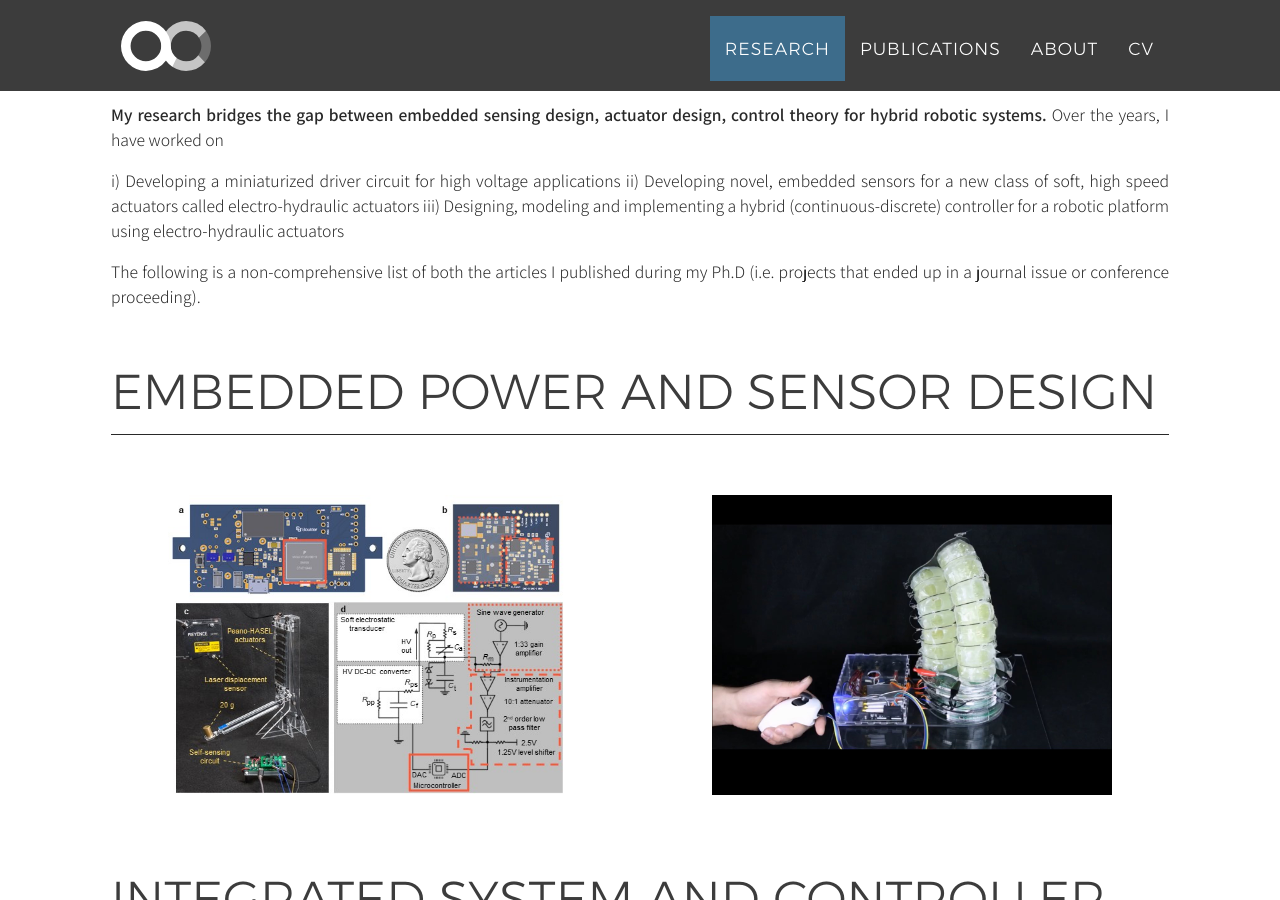
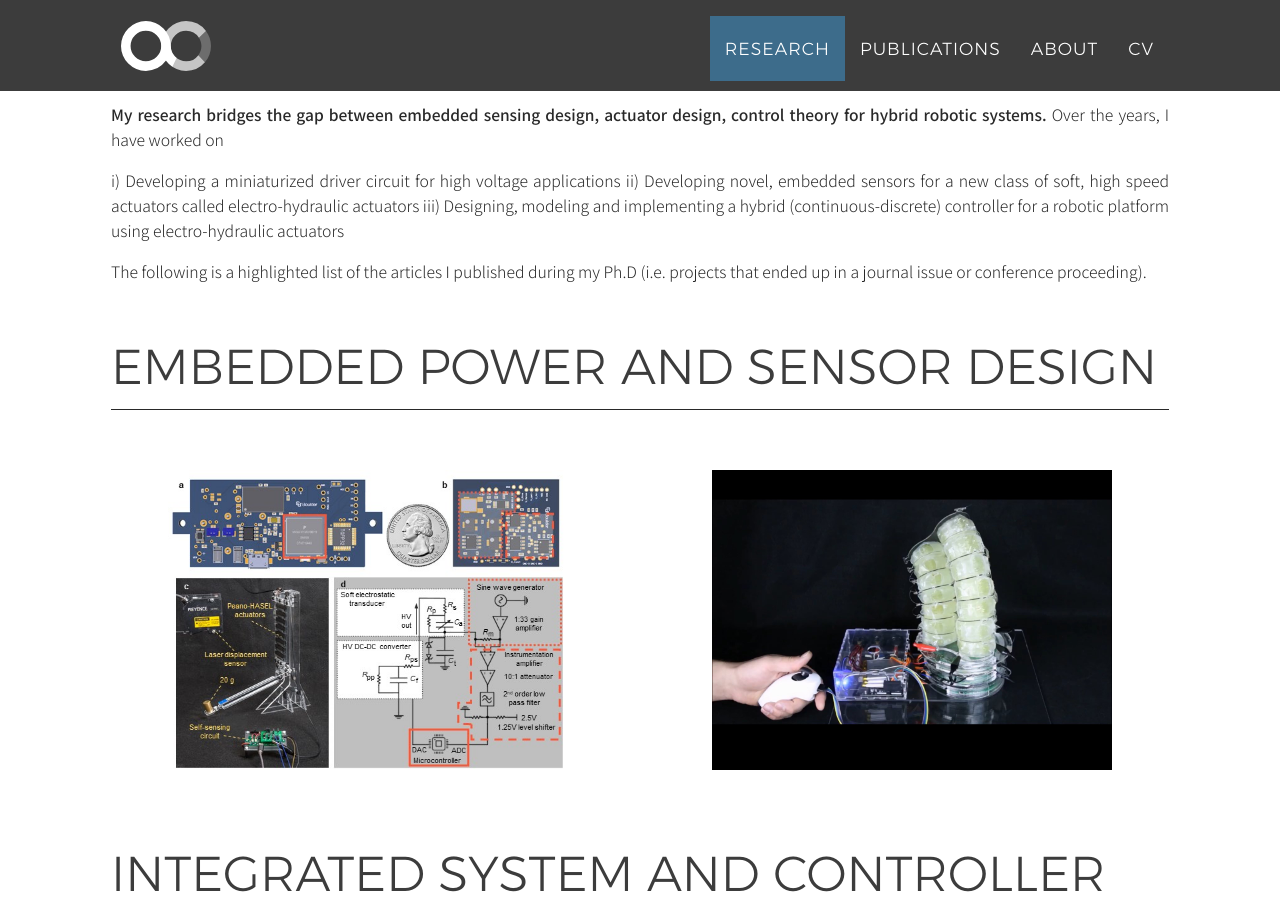
Before and after one commit to KhoiDLy/KhoiDLy.github.io, a Jekyll site: the page built from index.html, in a window 1280 px wide and 900 px high, scrolled down 974 px. Built offline with Jekyll 4.4.1, drawn with Linux system fonts in a browser that asks for light colours; nearby versions of some CDN libraries; some web fonts are replaced.

Commit message:
Update index.html

```diff
--- a/index.html
+++ b/index.html
@@ -17,4 +17,4 @@ i) Developing a miniaturized driver circuit for high voltage applications
 ii) Developing novel, embedded sensors for a new class of soft, high speed actuators called electro-hydraulic actuators
 iii) Designing, modeling and implementing a hybrid (continuous-discrete) controller for a robotic platform using electro-hydraulic actuators
 
-The following is a non-comprehensive list of both the articles I published during my Ph.D (i.e. projects that ended up in a journal issue or conference proceeding).
+The following is a highlighted list of the articles I published during my Ph.D (i.e. projects that ended up in a journal issue or conference proceeding).
```
